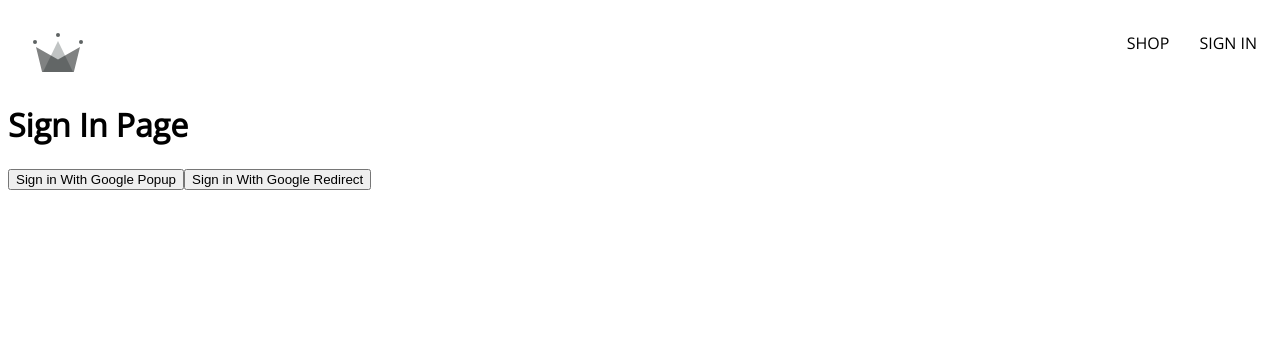
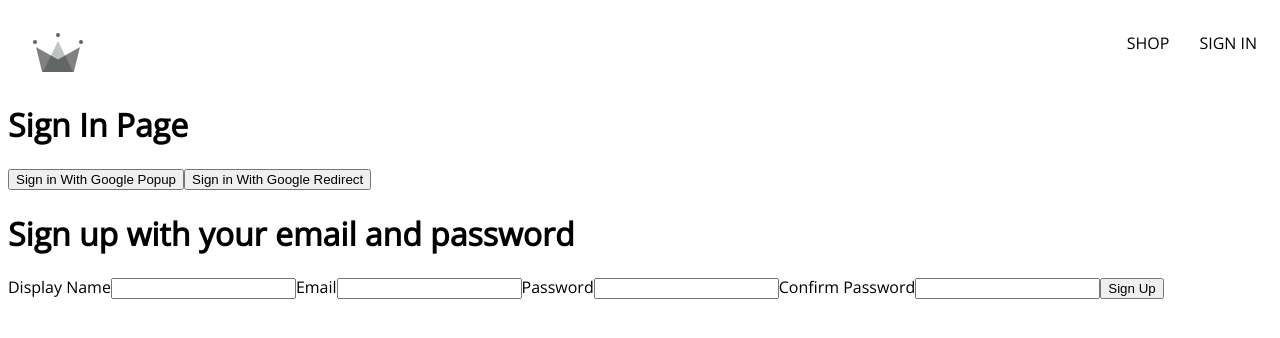
Before and after one commit to Nujsvart/complete-react-developer-redux-hooks-graphql, a React (Create React App) app in the folder crwn-clothing/: page /signIn in a window 1280 px wide. Shown: the top 338 px of the page. Built offline with nearby package versions, Linux system fonts and the light colour scheme.

Commit message:
signUp Form pt.1

```diff
--- /dev/null
+++ b/crwn-clothing/src/components/SignUpForm/SignUpForm.js
@@ -0,0 +1,67 @@
+import { useState } from "react";
+
+const defaultFormFields = {
+  displayName: "",
+  email: "",
+  password: "",
+  confirmPassword: "",
+};
+
+const SignUpForm = () => {
+  const [formFields, setFormFields] = useState(defaultFormFields);
+  const { displayName, email, password, confirmPassword } = formFields;
+
+  console.log(formFields);
+
+  const handleChange = e => {
+    const { name, value } = e.target;
+
+    setFormFields({ ...formFields, [name]: value });
+  };
+  return (
+    <div>
+      <h1>Sign up with your email and password</h1>
+      <form>
+        <label>Display Name</label>
+        <input
+          required
+          type="text"
+          onChange={handleChange}
+          name="displayName"
+          value={displayName}
+        />
+
+        <label>Email</label>
+        <input
+          required
+          type="email"
+          onChange={handleChange}
+          name="email"
+          value={email}
+        />
+
+        <label>Password</label>
+        <input
+          required
+          type="password"
+          onChange={handleChange}
+          name="password"
+          value={password}
+        />
+
+        <label>Confirm Password</label>
+        <input
+          required
+          type="password"
+          onChange={handleChange}
+          name="confirmPassword"
+          value={confirmPassword}
+        />
+
+        <button type="submit">Sign Up</button>
+      </form>
+    </div>
+  );
+};
+
+export default SignUpForm;
--- a/crwn-clothing/src/routes/SignIn/SignIn.js
+++ b/crwn-clothing/src/routes/SignIn/SignIn.js
@@ -8,6 +8,8 @@
   signInWithGoogleRedirect,
   createUserDocumentFromAuth,
 } from "../../utils/firebase";
+
+import SignUpForm from "../../components/SignUpForm/SignUpForm";
 
 const SignIn = () => {
   useEffect(() => {
@@ -37,6 +39,7 @@
       <button onClick={signInWithGoogleRedirect}>
         Sign in With Google Redirect
       </button>
+      <SignUpForm/>
     </div>
   );
 };
```
